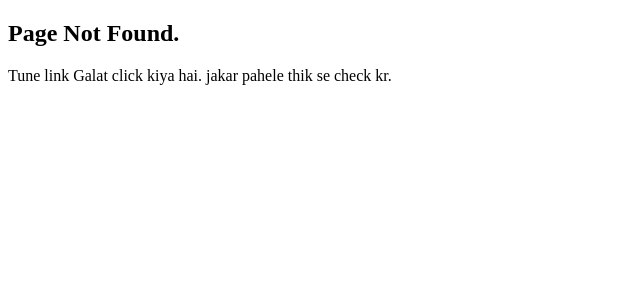
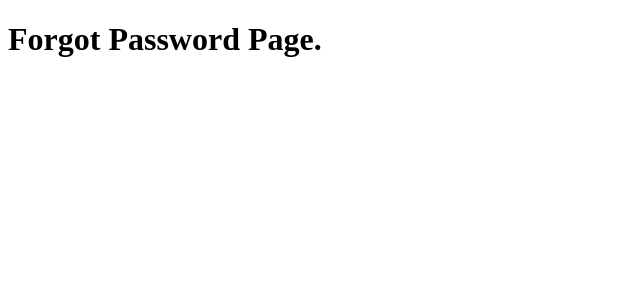
Before and after one commit to Vivek-Gupta-15/Next-js-practise, a Next.js app: page /forgot-password in a window 1280 px wide. Before the commit this address had no page. Shown: the top 300 px of the page, without its empty margins (0-640 px from the left). Built offline with nearby package versions, Linux system fonts and the light colour scheme.

Commit message:
Route Groups

```diff
--- /dev/null
+++ b/src/app/(auth)/forgot-password/page.tsx
@@ -0,0 +1,3 @@
+export default function ForgotPassword(){
+    return <h1> Forgot Password Page.</h1>
+}
--- /dev/null
+++ b/src/app/(auth)/login/page.tsx
@@ -0,0 +1,3 @@
+export default function Login(){
+    return <h1> Login Page.</h1>
+}
--- /dev/null
+++ b/src/app/(auth)/register/page.tsx
@@ -0,0 +1,3 @@
+export default function Register(){
+    return <h1> Registration Page.</h1>
+}
```
